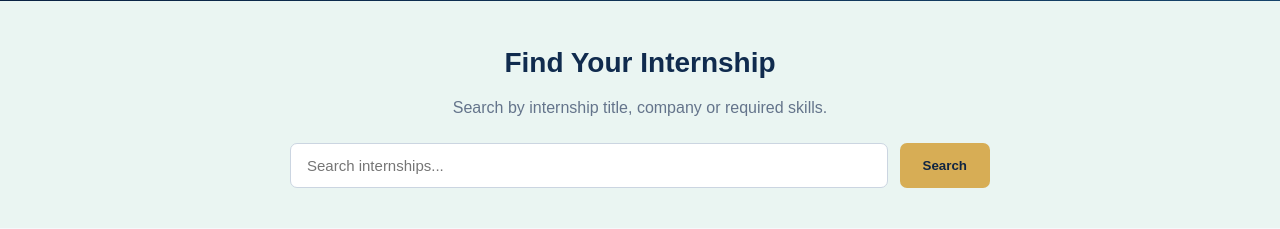
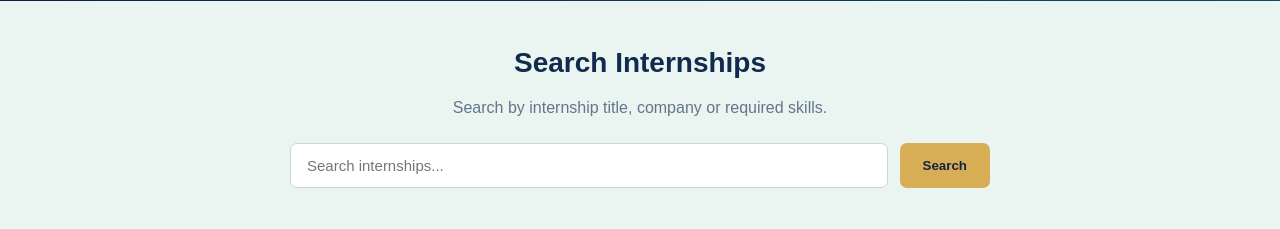
Before and after one commit to duvin74/University-Internship-and-Career-Portal-System, a PHP site: page /University-Internship-and-Career-Portal-System/internship/index.php in a window 1280 px wide. Shown: the part 548-777 px from the top of the page. Run offline with PHP 8.4, Linux system fonts and the light colour scheme; data that the repository does not hold is empty.

Commit message:
Update internship search heading

```diff
--- a/internship/index.php
+++ b/internship/index.php
@@ -38,7 +38,7 @@ include __DIR__ . '/../includes/header.php';
 
 <section class="m4-search-section">
 
-    <h2>Find Your Internship</h2>
+    <h2>Search Internships</h2>
 
     <p>Search by internship title, company or required skills.</p>
 
```
